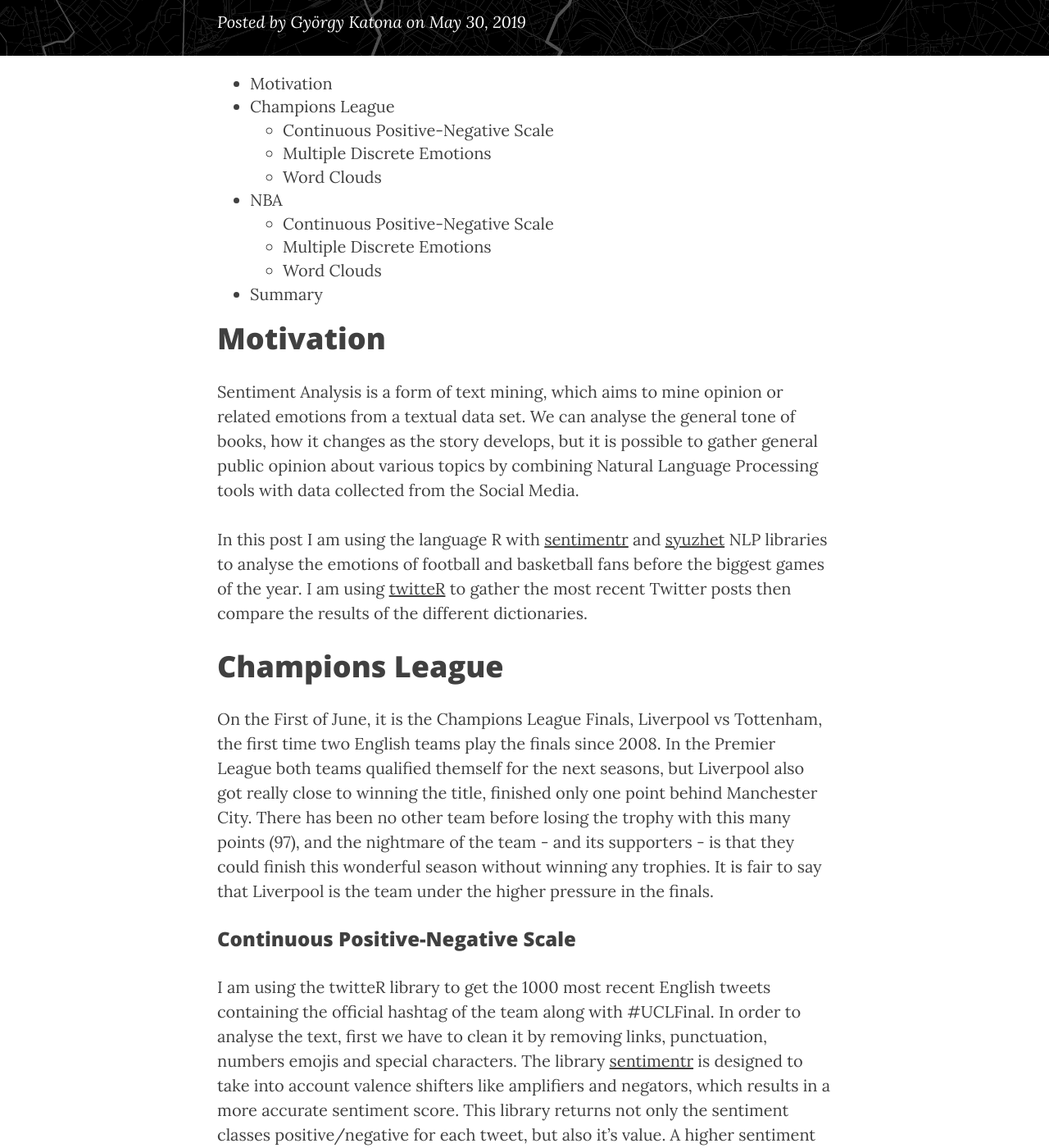
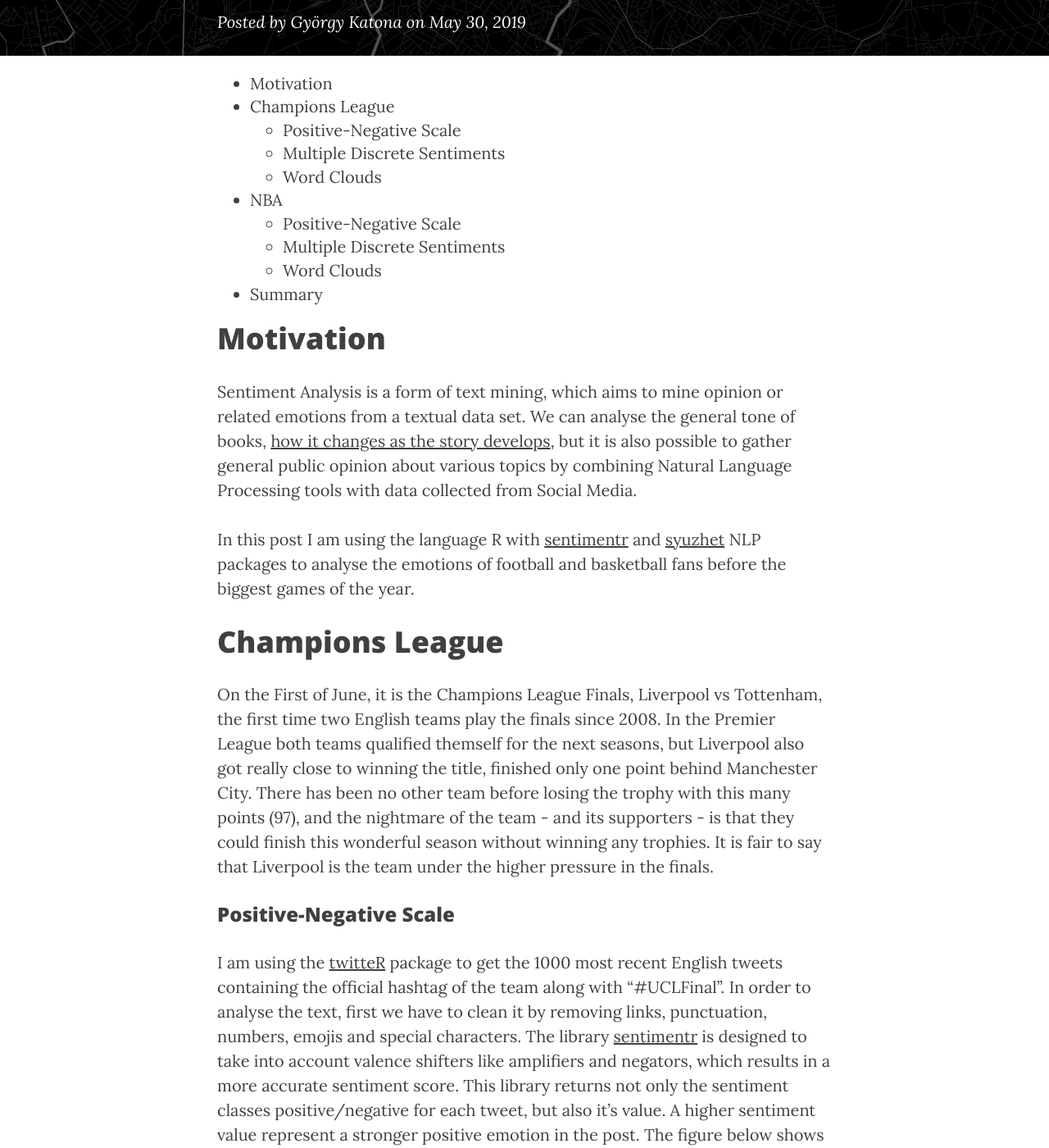
Before and after one commit to georgekatona/georgekatona.github.io, a Jekyll site: the page built from _posts/2019-05-30-Sport-Finals.markdown, in a window 1280 px wide and 1400 px high, scrolled down 322 px. Shown: the whole window at 82% size. Built offline with Jekyll 4.4.1, drawn with Linux system fonts in a browser that asks for light colours; nearby versions of some CDN libraries; comment, search, counter and statistics services are not loaded; some of the changed text lies outside the part shown.

Commit message:
Edit post

````diff
--- a/_posts/2019-05-30-Sport-Finals.markdown
+++ b/_posts/2019-05-30-Sport-Finals.markdown
@@ -13,17 +13,17 @@ draft:	true
 
 # Motivation
 
-Sentiment Analysis is a form of text mining, which aims to mine opinion or related emotions from a textual data set. We can analyse the general tone of books, how it changes as the story develops[](), but it is possible to gather general public opinion about various topics by combining Natural Language Processing tools with data collected from the Social Media.
+Sentiment Analysis is a form of text mining, which aims to mine opinion or related emotions from a textual data set. We can analyse the general tone of books, [how it changes as the story develops](https://www.tidytextmining.com/sentiment.html), but it is also possible to gather general public opinion about various topics by combining Natural Language Processing tools with data collected from Social Media.
 
-In this post I am using the language R with [sentimentr](https://github.com/trinker/sentimentr) and [syuzhet](https://github.com/mjockers/syuzhet) NLP libraries to analyse the emotions of football and basketball fans before the biggest games of the year. I am using [twitteR](https://cran.r-project.org/web/packages/twitteR/README.html) to gather the most recent Twitter posts then compare the results of the different dictionaries.
+In this post I am using the language R with [sentimentr](https://github.com/trinker/sentimentr) and [syuzhet](https://github.com/mjockers/syuzhet) NLP packages to analyse the emotions of football and basketball fans before the biggest games of the year.
 
 # Champions League
 
 On the First of June, it is the Champions League Finals, Liverpool vs Tottenham, the first time two English teams play the finals since 2008. In the Premier League both teams qualified themself for the next seasons, but Liverpool also got really close to winning the title, finished only one point behind Manchester City. There has been no other team before losing the trophy with this many points (97), and the nightmare of the team - and its supporters - is that they could finish this wonderful season without winning any trophies. It is fair to say that Liverpool is the team under the higher pressure in the finals.
 
-### Continuous Positive-Negative Scale
+### Positive-Negative Scale
 
-I am using the twitteR library to get the 1000 most recent English tweets containing the official hashtag of the team along with #UCLFinal. In order to analyse the text, first we have to clean it by removing links, punctuation, numbers emojis and special characters. The library [sentimentr](https://github.com/trinker/sentimentr) is designed to take into account valence shifters like amplifiers and negators, which results in a more accurate sentiment score. This library returns not only the sentiment classes positive/negative for each tweet, but also it’s value. A higher sentiment value represent a stronger positive emotion in the post. The figure below shows the distribution of the sentiment values for the two teams.
+I am using the [twitteR](https://cran.r-project.org/web/packages/twitteR/README.html) package to get the 1000 most recent English tweets containing the official hashtag of the team along with "#UCLFinal". In order to analyse the text, first we have to clean it by removing links, punctuation, numbers, emojis and special characters. The library [sentimentr](https://github.com/trinker/sentimentr) is designed to take into account valence shifters like amplifiers and negators, which results in a more accurate sentiment score. This library returns not only the sentiment classes positive/negative for each tweet, but also it’s value. A higher sentiment value represent a stronger positive emotion in the post. The figure below shows the distribution of the sentiment values for the two teams.
 
 ```
 liv_search <- "#LFC+#UCLFinal"
@@ -65,9 +65,9 @@ qplot(tot_sentiment$ave_sentiment,
 -0.37889  0.00000  0.00000 -0.01251  0.00000  0.61968
 ```
 
-### Multiple Discrete Emotions
+### Multiple Discrete Sentiments
 
-With the library [syuzhet]() we can access multiple emotions (joy, fear, trust, etc.), but only its binary state, meaning that one twitter message can be categorized as expressing both joy and surprise, but we don’t get their extent. In Figure 2 you can see the emotions expressed by the tweets for each team.
+With the library [syuzhet]() we can access multiple emotions (joy, fear, trust, etc.), but only its binary state, which means that one twitter message can be categorized as expressing both joy and surprise, but we don’t get their extent. In Figure 2 you can see the emotions expressed by the tweets for each team.
 
 ![liv_tot_emotions](https://georgekatona.com/img/finals/liv_tot_emotions.png)
 <p align="center">Figure 2: Emotions expressed by the tweets for each team</p>
@@ -92,7 +92,7 @@ To get an idea about the content of the tweets, we use word clouds (Figure 5).
 
 # NBA
 
-### Continuous Positive-Negative Scale
+### Positive-Negative Scale
 
 ![rap_gsw_histo](https://georgekatona.com/img/finals/rap_gsw_histo.png)
 <p align="center">Figure 6: Histogram of the sentiment scores for Toronto Raptors and Golden State Warriors</p>
@@ -106,7 +106,7 @@ To get an idea about the content of the tweets, we use word clouds (Figure 5).
 -0.8074  0.0000  0.0000  0.0965  0.1809  0.6971
 ```
 
-### Multiple Discrete Emotions
+### Multiple Discrete Sentiments
 
 ![rap_gsw_emotions](https://georgekatona.com/img/finals/rap_gsw_emotions.png)
 <p align="center">Figure 7: Emotions expressed by the tweets for each team</p>
````
Also changed, not shown: other parts of _posts/2019-05-30-Sport-Finals.markdown (+1 -0 lines).
